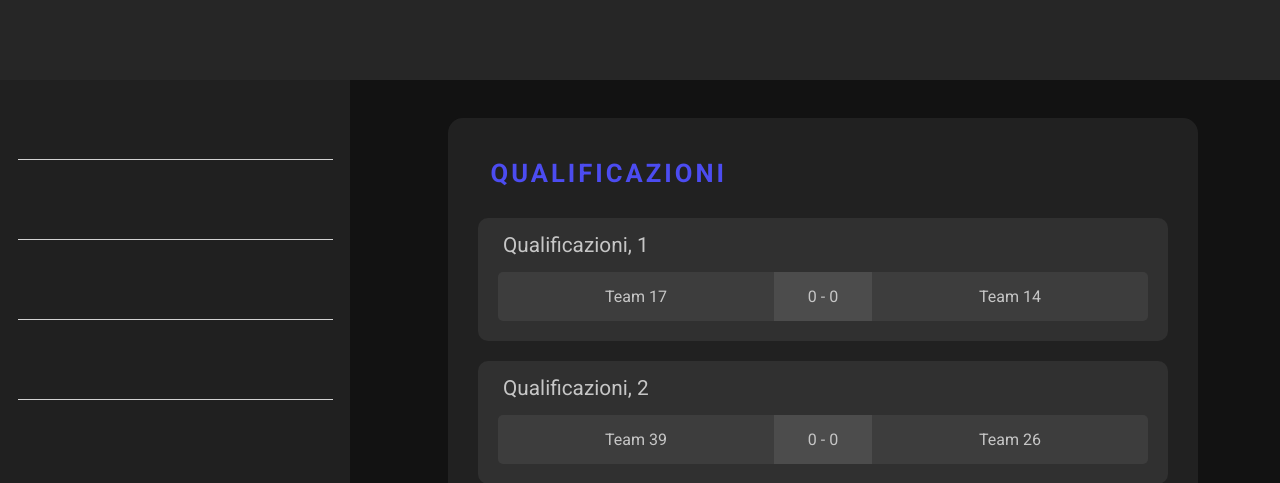
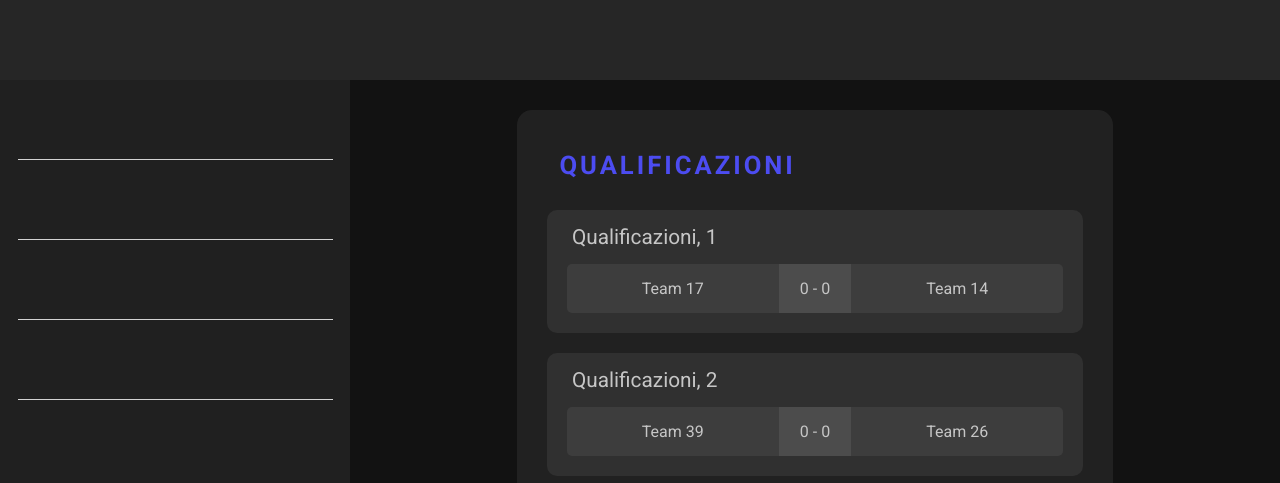
Before and after one commit to Nick-Guh/torneilefila, a plain HTML site: page index.html in a window 1280 px wide. Shown: the top 483 px of the page. Drawn offline with Linux system fonts and the light colour scheme.

Commit message:
Update general.css

```diff
--- a/styles/general.css
+++ b/styles/general.css
@@ -1,6 +1,28 @@
 * {
   box-sizing: border-box;
   font-size: 1rem;
+}
+
+body{
+  margin:0;
+
+  padding-top: 110px;
+
+  min-width: 500px;
+
+  font-family: Roboto, Arial;
+  color: $dark-basic-text-color;
+
+  display: flex;
+  justify-content: center;
+
+  &.dark-theme{
+    background-color: $body-dark-bg-color;
+  }
+
+  &.light-theme {
+    background-color: $body-light-bg-color;
+  }
 }
 
 *:focus, *:active {
```
